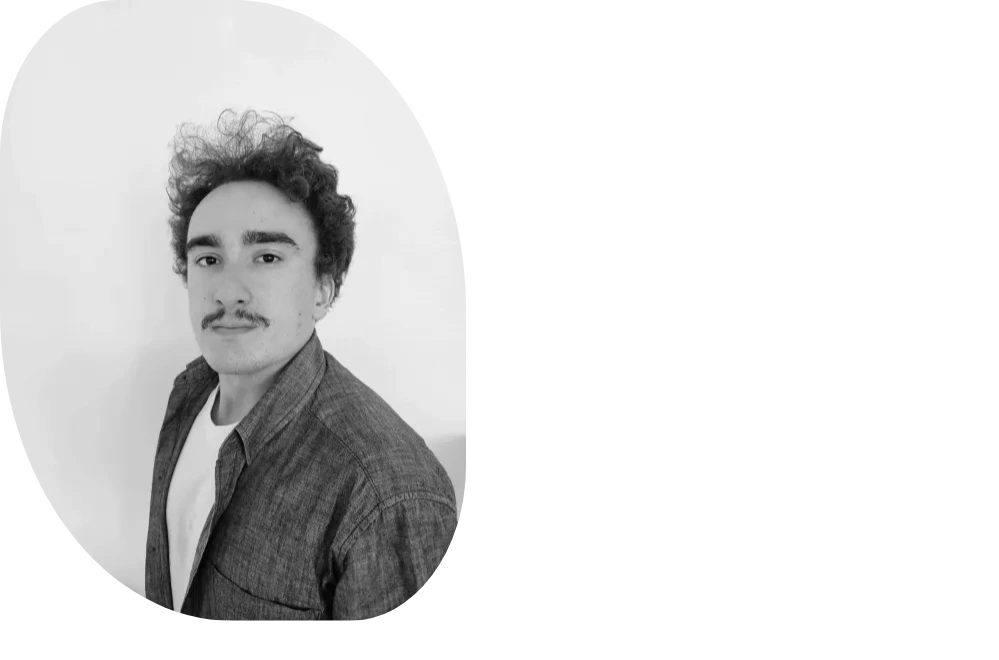
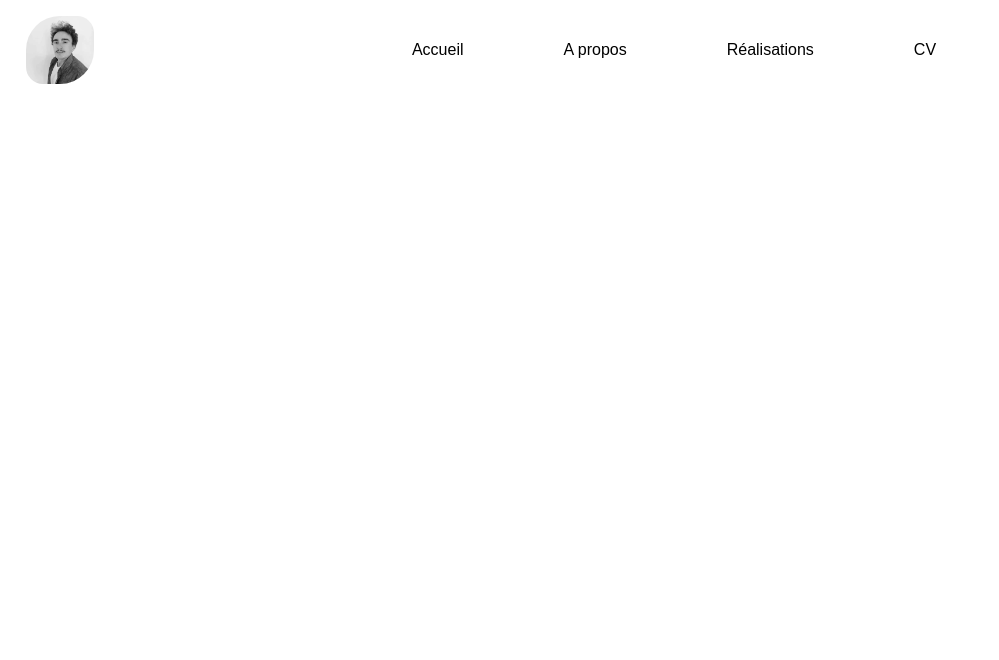
Before and after one commit to GONTARDLukas/Portfolio, a plain HTML site: page index.html in a window 1280 px wide. Shown: the whole page, without its empty margins (0-999 px from the left). Drawn offline with nearby package versions, Linux system fonts and the light colour scheme.

Commit message:
add header image

```diff
--- a/index.html
+++ b/index.html
@@ -11,13 +11,14 @@
         <div id="header-div-logo">
             <image src="assets/logo.webp" class="logo"/>
         </div>
-        <div id="">
+        <nav>
+            <a class="nav-category" href="">Accueil</a>
+            <a class="nav-category" href="">A propos</a>
+            <a class="nav-category" href="">Réalisations</a>
+            <a class="nav-category" href="">CV</a>
+        </nav>
+    </header>
 
-        </div>
-    </header>
-    <nav>
-
-    </nav>
     <section>
 
     </section>
--- /dev/null
+++ b/style/fonts.css
@@ -0,0 +1 @@
+@import url('https://fonts.googleapis.com/css2?family=Noto+Sans+Chorasmian&family=Noto+Sans+Duployan:wght@400;700&display=swap');
--- a/style/global.css
+++ b/style/global.css
@@ -1,16 +1,39 @@
 @import url("colors.css");
+@import url("fonts.css");
+@import url("navigation.css");
+@import url("header.css");
+
 * {
+    box-sizing: border-box;
     padding: 0;
     margin: 0;
 }
+p,a,h1,h2,h3,span{
+    font-family: "Noto Sans Chorasmian", sans-serif;
+    font-weight: 400;
+    font-style: normal;
+}
+a {
+    text-decoration: none;
+    color:black
+}
 header {
+    position:sticky;
     display: flex;
-    height:12.5%;
+    flex-direction: row;
+    height:12.5vh;
+    padding:2vh 2vw;
 }
-.header-div-logo{
+
+.logo {
+    position: relative;
+    border-radius: 50% 25%;
+    object-fit: cover;
+    aspect-ratio: 1 / 1;
+}
+nav{
     display: flex;
+    width: 100%;
+    align-items: center;
+    justify-content: center;
 }
-.logo {
-    display: flex;
-    border-radius: 25% 50%;
-}
--- a/style/header.css
+++ b/style/header.css
@@ -0,0 +1,4 @@
+#header-div-logo{
+    display: flex;
+    height: 100%;
+}
--- /dev/null
+++ b/style/navigation.css
@@ -0,0 +1,3 @@
+.nav-category{
+    padding: 0px 50px;
+}
```
